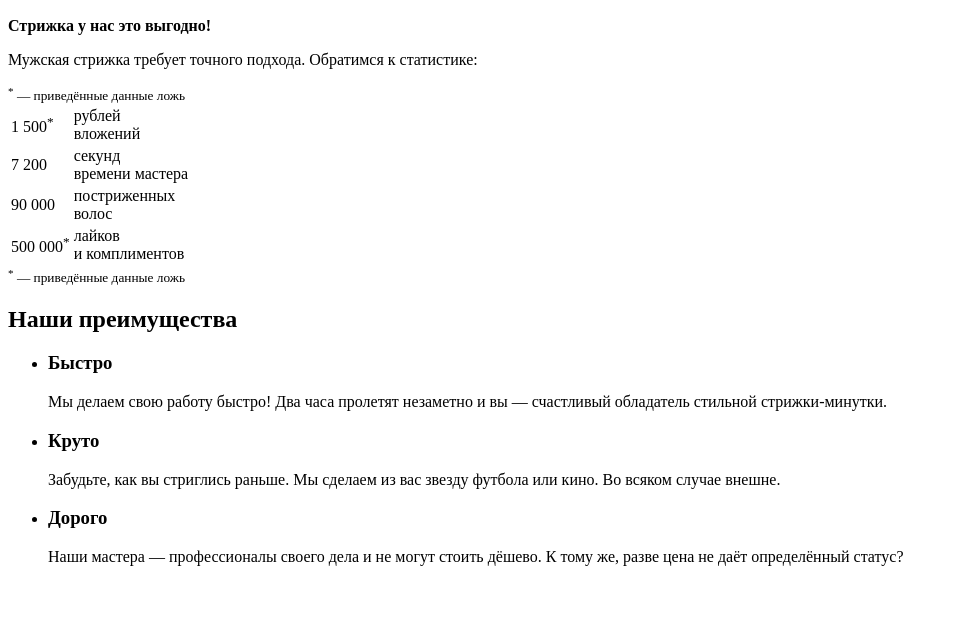
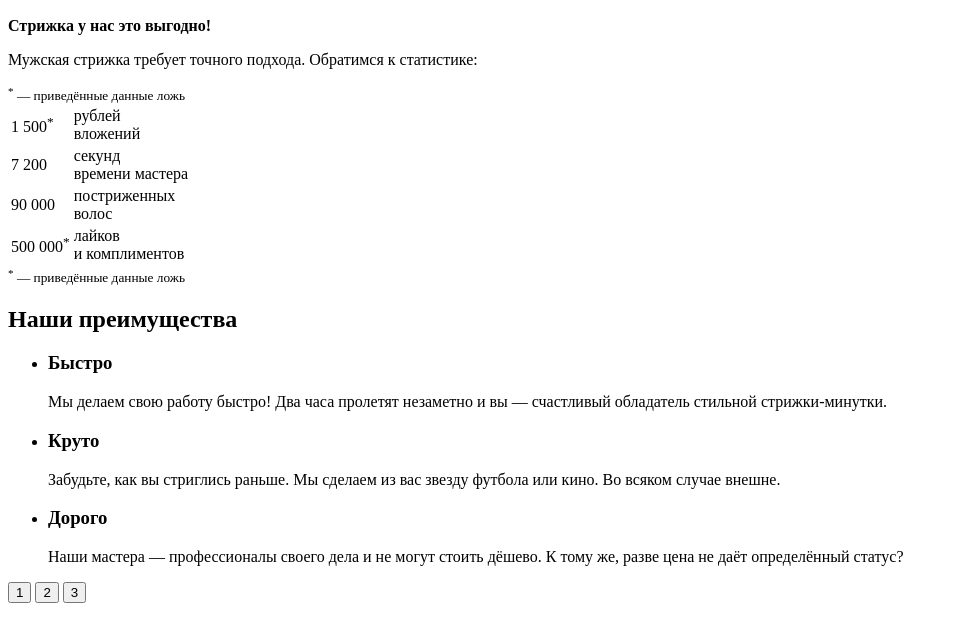
Before and after one commit to games4/barbershop, a plain HTML site: page index.html in a window 1280 px wide. Shown: the part 297-916 px from the top of the page, without its empty margins (0-958 px from the left). Before the commit the page ends 879 px from the top, so only its background shows below. Drawn offline with Linux system fonts and the light colour scheme.

Commit message:
30/55 Добавляем кнопки переключения слайдов
Добавляем управляющие кнопки переключения слайдов. Каждая кнопка — button. Обернём все кнопки переключения в абзац.

```diff
--- a/index.html
+++ b/index.html
@@ -103,6 +103,11 @@
                 <p class="advantages__description">Наши мастера — профессионалы своего дела и не могут стоить дёшево. К тому же, разве цена не даёт определённый статус?</p>
               </li>
             </ul>
+            <p class="advantages__toggles slider__toggles">
+              <button class="slider__toggle" type="button">1</button>
+              <button class="slider__toggle" type="button">2</button>
+              <button class="slider__toggle" type="button">3</button>
+            </p>
           </div>
         </section>
       </main>
```
